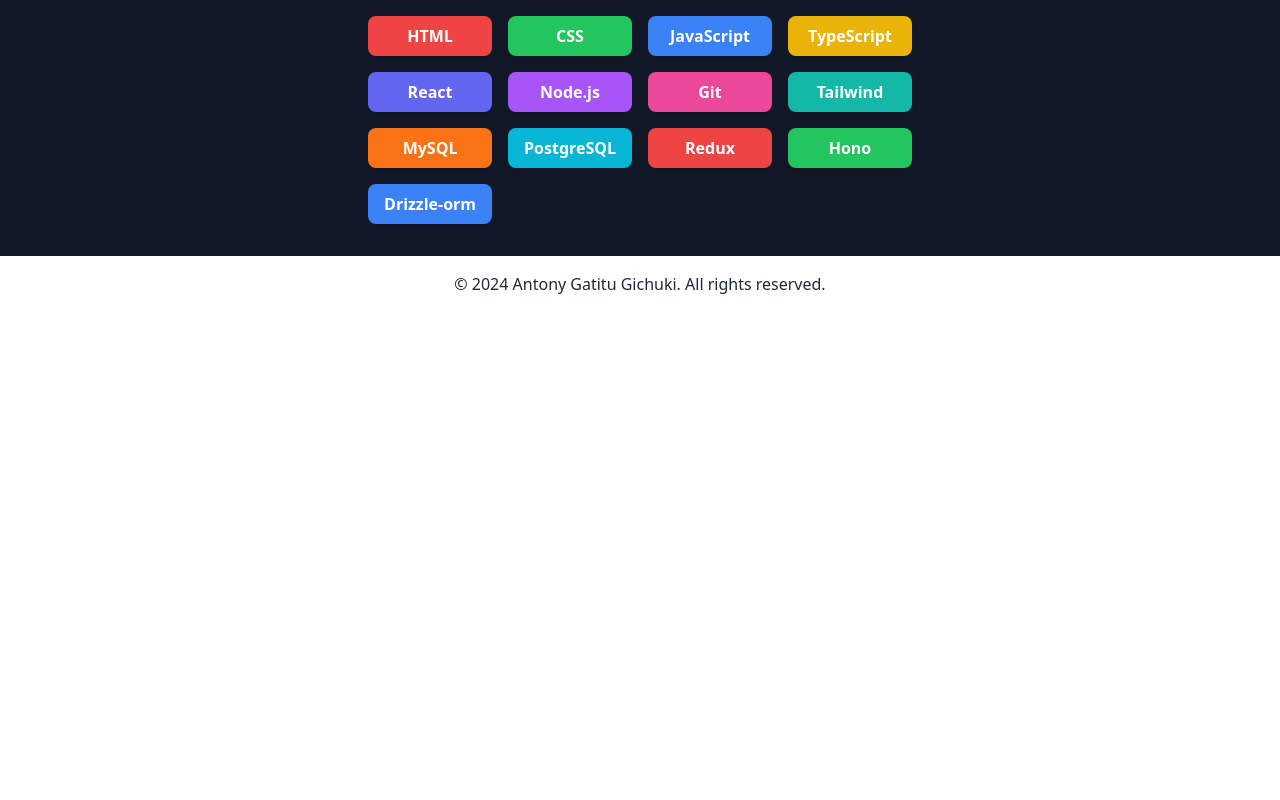
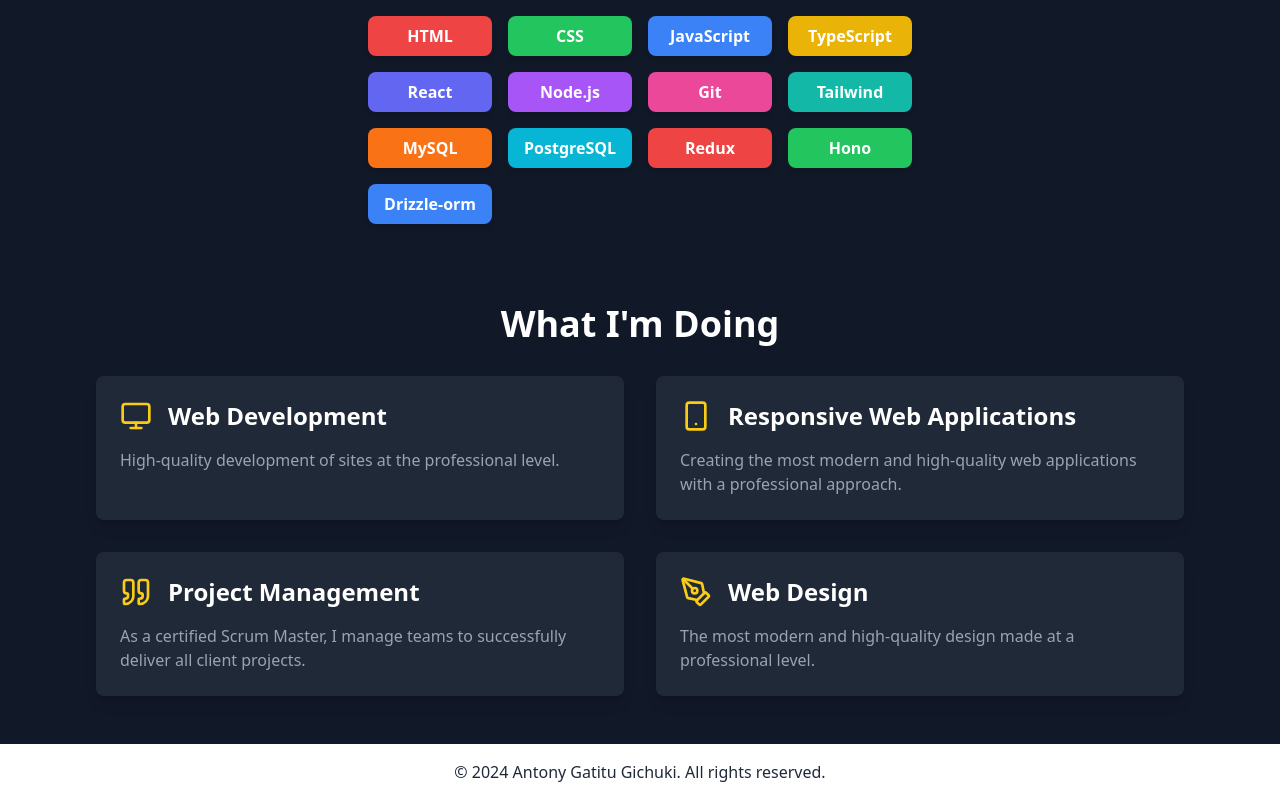
Before and after one commit to antosnizzah/my-portfolio, a React (Vite) app: page / in a window 1280 px wide. Shown: the part 1688-2488 px from the top of the page. Before the commit the page ends 2000 px from the top, so only its background shows below. Built offline with nearby package versions, Linux system fonts and the light colour scheme.

Commit message:
made some changes

```diff
--- a/src/App.tsx
+++ b/src/App.tsx
@@ -4,11 +4,11 @@
 // import About from './components/About';
 // import Projects from './components/Projects';
 // import Skills from './components/Skills';
-// import Experience from './components/Experience';
 // import Contact from './components/Contact';
 import Footer from './components/Footer';
 import AboutMe from './components/About';
 import MySkills from './components/Skills';
+import WhatImDoing from './components/Experience';
 
 const App: React.FC = () => {
   return (
@@ -17,6 +17,7 @@
       <ProfileSection />
       <AboutMe/>
       <MySkills/>
+      <WhatImDoing/>
       <Footer />
 
     </div>
--- a/src/components/Experience.tsx
+++ b/src/components/Experience.tsx
@@ -0,0 +1,51 @@
+import React from 'react';
+import { Monitor, Smartphone, Quote, PenTool } from 'lucide-react'; // Example for icons, replace with your choice
+
+const services = [
+  {
+    icon: <Monitor className="w-8 h-8 text-yellow-400" />, // Example icon
+    title: 'Web Development',
+    description: 'High-quality development of sites at the professional level.',
+  },
+  {
+    icon: <Smartphone className="w-8 h-8 text-yellow-400" />, // Example icon
+    title: 'Responsive Web Applications',
+    description: 'Creating the most modern and high-quality web applications with a professional approach.',
+  },
+  {
+    icon: <Quote className="w-8 h-8 text-yellow-400" />, // Example icon
+    title: 'Project Management',
+    description: 'As a certified Scrum Master, I manage teams to successfully deliver all client projects.',
+  },
+  {
+    icon: <PenTool className="w-8 h-8 text-yellow-400" />, // Example icon
+    title: 'Web Design',
+    description: 'The most modern and high-quality design made at a professional level.',
+  },
+];
+
+const WhatImDoing: React.FC = () => {
+  return (
+    <div className="bg-gray-900 text-white py-12">
+      <div className="text-center mb-8">
+        <h2 className="text-4xl font-bold">What I'm Doing</h2>
+      </div>
+      <div className="grid grid-cols-1 md:grid-cols-2 gap-8 px-8 max-w-6xl mx-auto">
+        {services.map((service, index) => (
+          <div
+            key={index}
+            className="bg-gray-800 p-6 rounded-lg shadow-lg hover:shadow-xl transition-shadow duration-300"
+          >
+            <div className="flex items-center mb-4">
+              {service.icon}
+              <h3 className="ml-4 text-2xl font-semibold">{service.title}</h3>
+            </div>
+            <p className="text-gray-400">{service.description}</p>
+          </div>
+        ))}
+      </div>
+    </div>
+  );
+};
+
+export default WhatImDoing;
```
